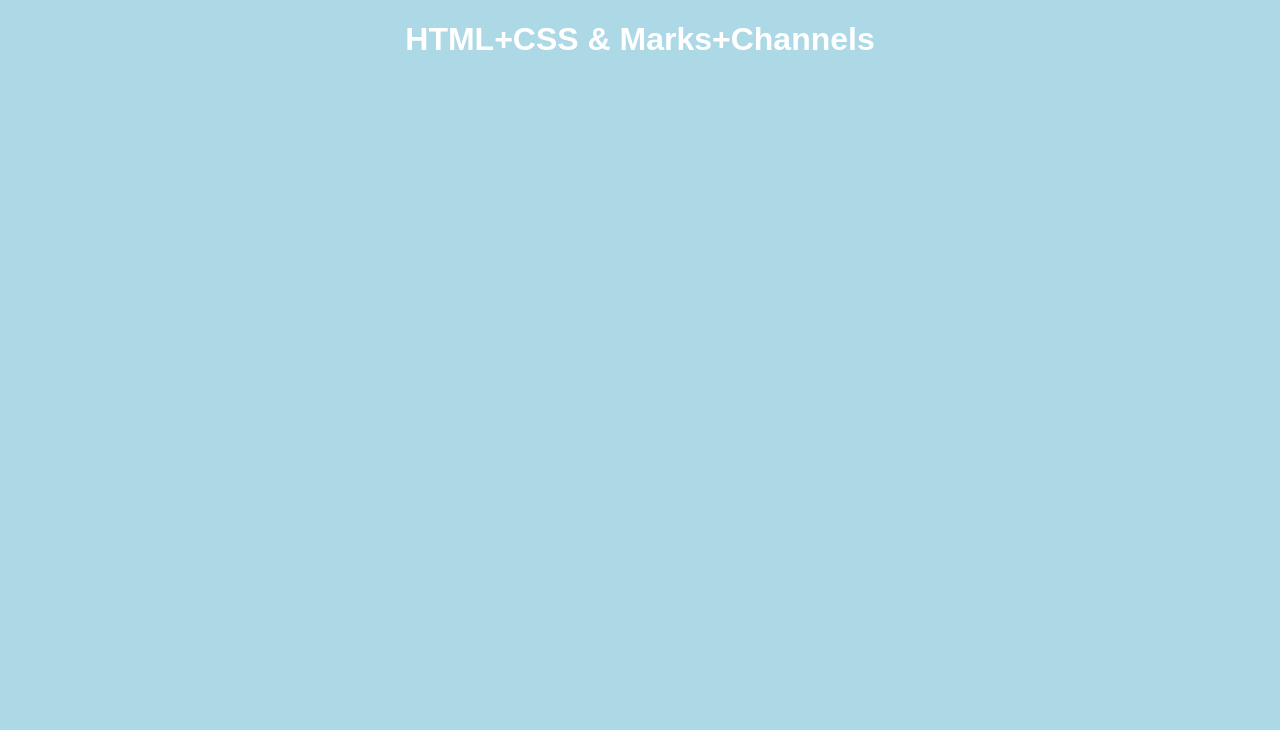
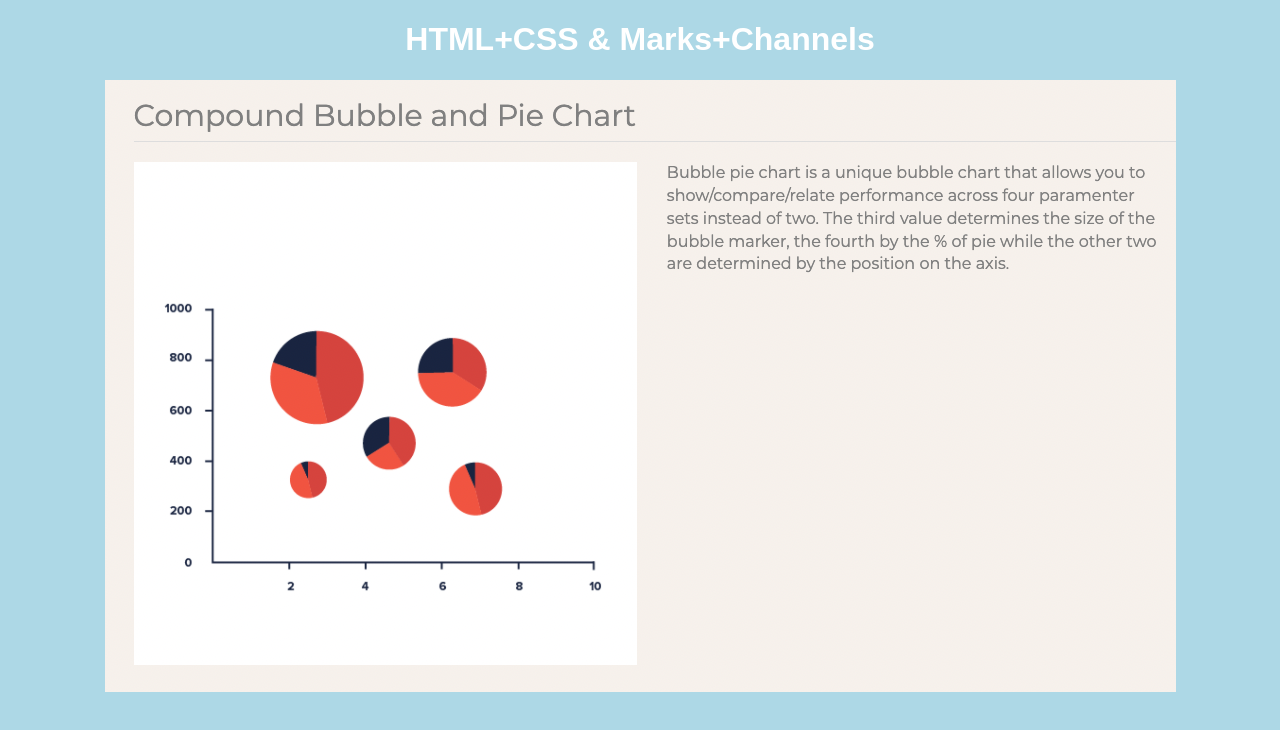
Before and after one commit to DS4200-S22/hw-03-josh-and-matt, a plain HTML site: page index.html in a window 1280 px wide. Drawn offline with Linux system fonts and the light colour scheme.

Commit message:
Update index.html

```diff
--- a/index.html
+++ b/index.html
@@ -11,6 +11,9 @@
 
 <h1>HTML+CSS & Marks+Channels</h1>
 
+<input type="image" id="image" alt="bubble_and_pie_chart"
+       src="/img/bubble_and_pie_chart.png">
+
 </body>
 
 </html>
```
